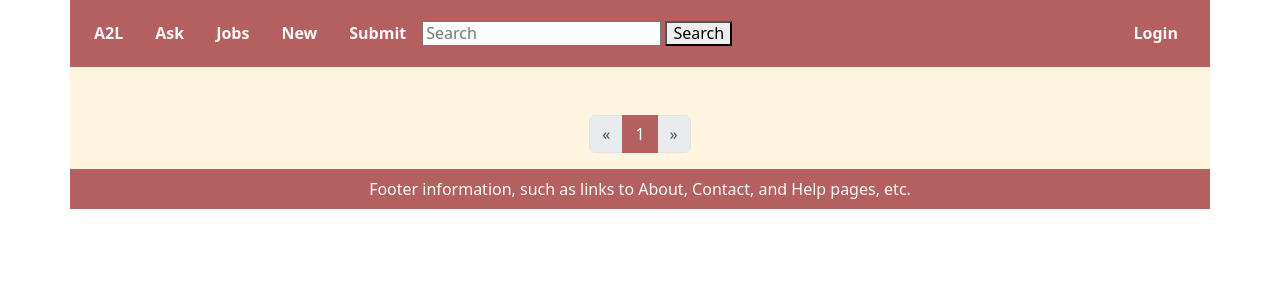
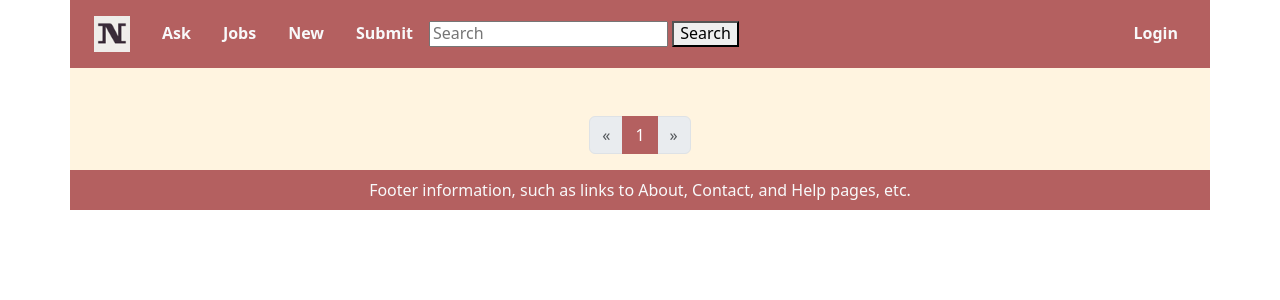
Before and after one commit to shihongji/NeuCommunity, a Django app: page / in a window 1280 px wide. Shown: the top 300 px of the page. Run offline with Django 4.2, Linux system fonts and the light colour scheme; data that the repository does not hold is empty; some libraries are stand-ins or nearby versions.

Commit message:
Add favicon, LOGO, title

```diff
--- a/templates/base.html
+++ b/templates/base.html
@@ -5,12 +5,13 @@
   <meta charset="UTF-8">
   <meta http-equiv="X-UA-Compatible" content="IE=edge">
   <meta name="viewport" content="width=device-width, initial-scale=1.0">
-  <title>{% block title %}Hacker News Clone{% endblock %}</title>
+  <title>{% block title %}New Hackers{% endblock %}</title>
   <!-- Add CSS and JavaScript links here if needed -->
   {% load bootstrap5 %}
   {% bootstrap_css %}
   {% bootstrap_javascript %}
   {% load static %}
+  <link rel="icon" href="{% static 'images/LOGO_48.png' %}" type="image/png" sizes="48*48">
   <link rel="stylesheet" href="{% static 'css/common.css' %}">
   {%  block extra_head %}
   {% endblock %}
--- a/templates/header.html
+++ b/templates/header.html
@@ -1,7 +1,9 @@
 <header>
+  {% load static %}
   <nav class="nav bg-info h6">
     <li class="nav-item">
-      <a class="nav-link link-light" href="{% url 'stories:home' %}">A2L</a>
+      <a class="nav-link link-light" href="{% url 'stories:home' %}"><img src="{% static 'images/LOGO_48.png' %}"
+          alt="]\[" width="36"></a>
     </li>
     <li class="nav-item">
       <a class="nav-link link-light" href="{% url 'stories:home' %}?category=ask">Ask</a>
```
Also changed, not shown: static/assets/images/LOGO_48.png (added).
